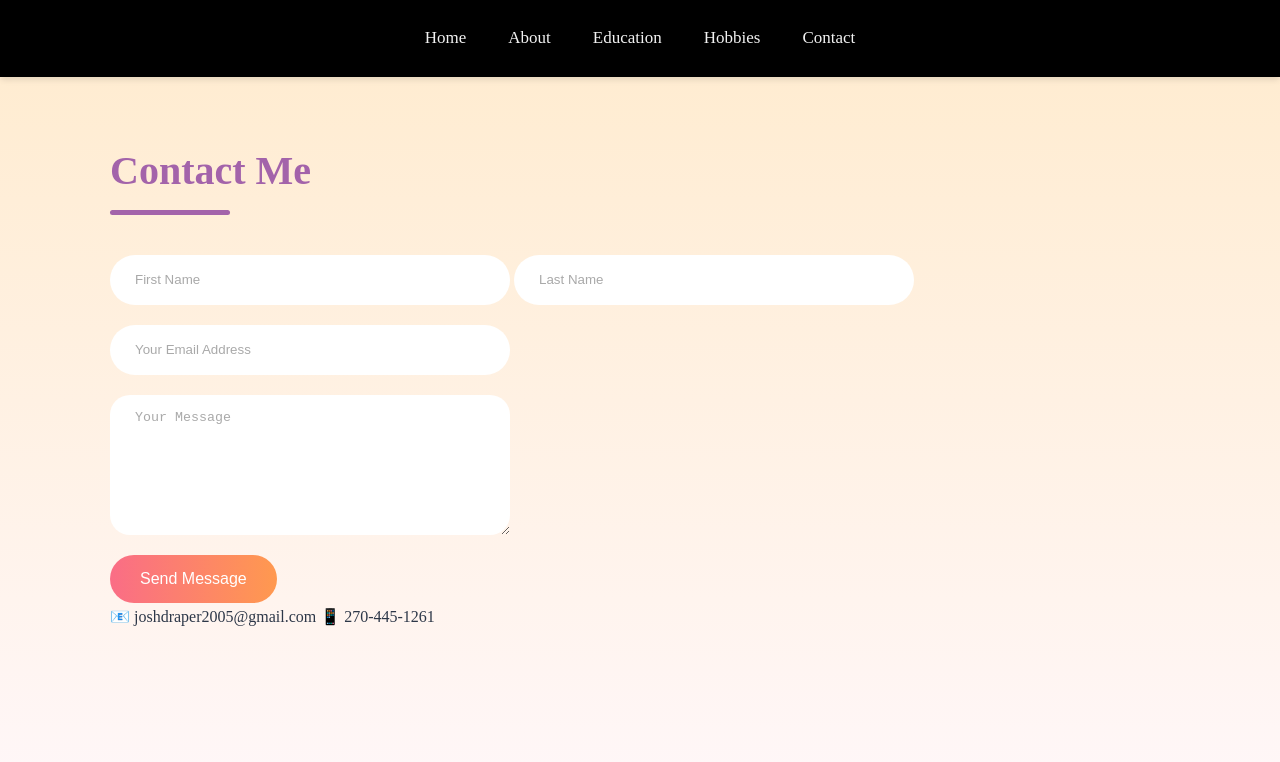
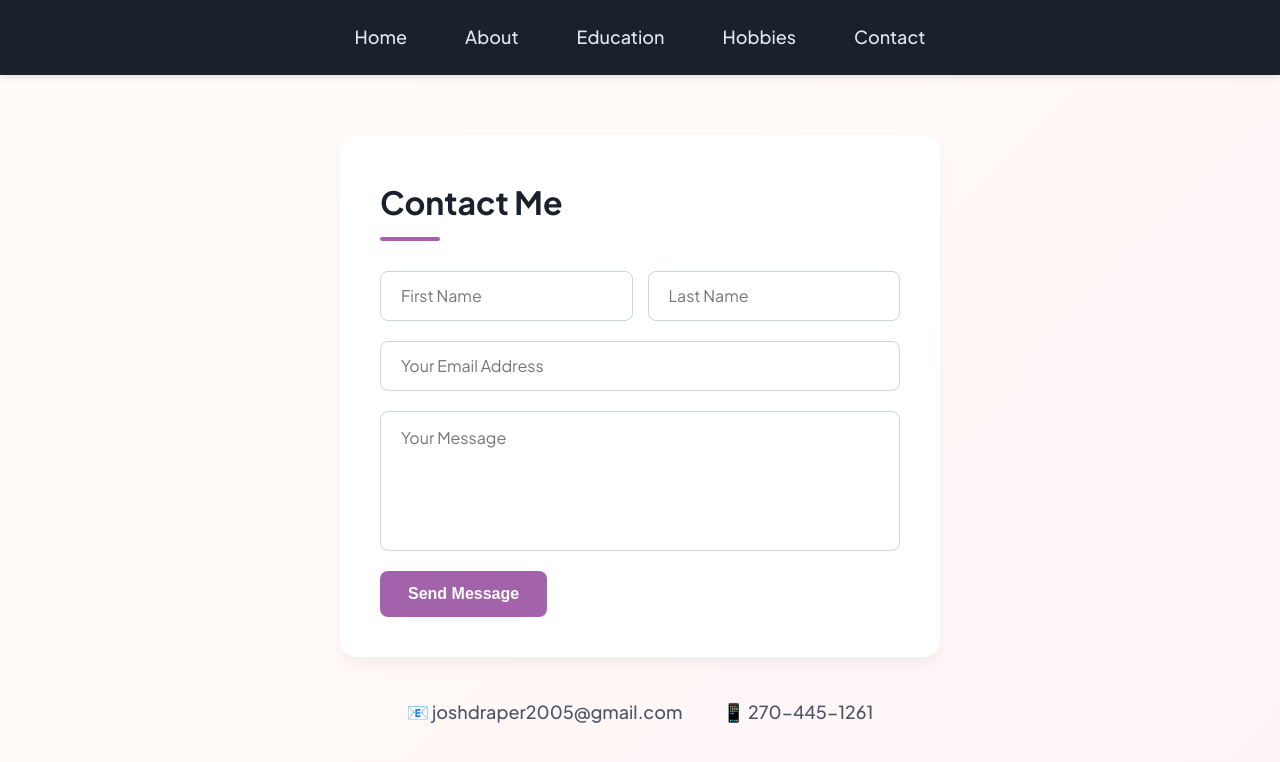
Before and after one commit to Joshua-Draper/Joshua-Draper.github.io, a plain HTML site: page INF286IFPcontact.html in a window 1280 px wide. Drawn offline with Linux system fonts and the light colour scheme.

Commit message:
Update INF286IFPcontact.css

```diff
--- a/INF286IFPcontact.css
+++ b/INF286IFPcontact.css
@@ -1,92 +1,101 @@
-*{
-    padding: 0;
-    margin: 0;
-    box-sizing: border-box;
+.contact-card {
+    background: white;
+    max-width: 600px;
+    margin: 0 auto;
+    padding: 40px;
+    border-radius: 16px;
+    box-shadow: 0 10px 15px -3px rgba(0, 0, 0, 0.05);
 }
-.topnav {
-    background-color: black;
-    overflow: hidden;
-}
-.topnav a {
-    float: left;
-    color: #f2f2f2;
-    text-align: center;
-    padding: 14px 16px;
-    text-decoration: none;
-    font-size: 17px;
-}
-.topnav a:hover {
-    background-color: #ddd;
-    color: black;
-}
-body {
-    font-family: 'Outfit';
-    background: linear-gradient(blanchedalmond,#fff7f9);
-}
-.contact-container {
-    height: 100vh;
-    display: flex;
-    align-items: center;
-    justify-content: space-evenly;
-}
+
 .contact-left {
     display: flex;
     flex-direction: column;
-    align-items: start;
     gap: 20px;
 }
+
 .contact-left-title h2 {
-    font-weight: 600;
-    color: #a363aa;
-    font-size: 40px;
-    margin-bottom: 5px;
+    font-weight: 700;
+    color: #1a202c;
+    font-size: 32px;
 }
+
 .contact-left-title hr {
     border: none;
-    width: 120px;
-    height: 5px;
+    width: 60px;
+    height: 4px;
     background-color: #a363aa;
     border-radius: 10px;
-    margin-bottom: 20px;
+    margin-top: 8px;
+    margin-bottom: 10px;
 }
+
+.name-row {
+    display: flex;
+    gap: 15px;
+}
+
+.name-row .contact-inputs {
+    flex: 1;
+}
+
 .contact-inputs {
-    width: 400px;
+    width: 100%;
     height: 50px;
     outline: none;
-    border: none;
-    padding-left: 25px;
-    font-weight: 500;
-    color: #667;
-    border-radius: 50px;
+    border: 1px solid #cbd5e0;
+    padding-left: 20px;
+    font-size: 16px;
+    border-radius: 8px;
+    font-family: inherit;
+    transition: border-color 0.2s ease;
 }
+
 .contact-left textarea {
     height: 140px;
-    border-radius: 20px;
+    border-radius: 8px;
     padding-top: 15px;
+    resize: none;
 }
+
 .contact-inputs:focus {
-    border: 2px solid #ff994f;
+    border: 2px solid #a363aa;
 }
-.contact-inputs::placeholder {
-    color: #a9a9a9;
+
+.contact-left button {
+    padding: 14px 28px;
+    font-size: 16px;
+    font-weight: 600;
+    color: white;
+    border: none;
+    border-radius: 8px;
+    background: #a363aa;
+    cursor: pointer;
+    transition: background 0.2s ease;
+    align-self: flex-start;
 }
-.contact-left button {
+
+.contact-left button:hover {
+    background: #8b4fa3;
+}
+
+.contact-info-footer {
     display: flex;
-    align-items: center;
-    padding: 15px 30px;
-    font-size: 16px;
-    color: white;
-    gap: 10px;
-    border: none;
-    border-radius: 50px;
-    background: linear-gradient(270deg, #ff994f, #fa6d86);
-    cursor: pointer;
+    justify-content: center;
+    gap: 40px;
+    margin-top: 40px;
+    font-size: 18px;
+    color: #4a5568;
+    font-weight: 500;
 }
-@media (max-width: 800px) {
-    .contact-inputs{
-        width: 80vw;
+
+@media (max-width: 600px) {
+    .name-row {
+        flex-direction: column;
+        gap: 20px;
     }
-    .contact-right{
-        display: none;
+    .contact-info-footer {
+        flex-direction: column;
+        align-items: center;
+        gap: 10px;
     }
 }
```
